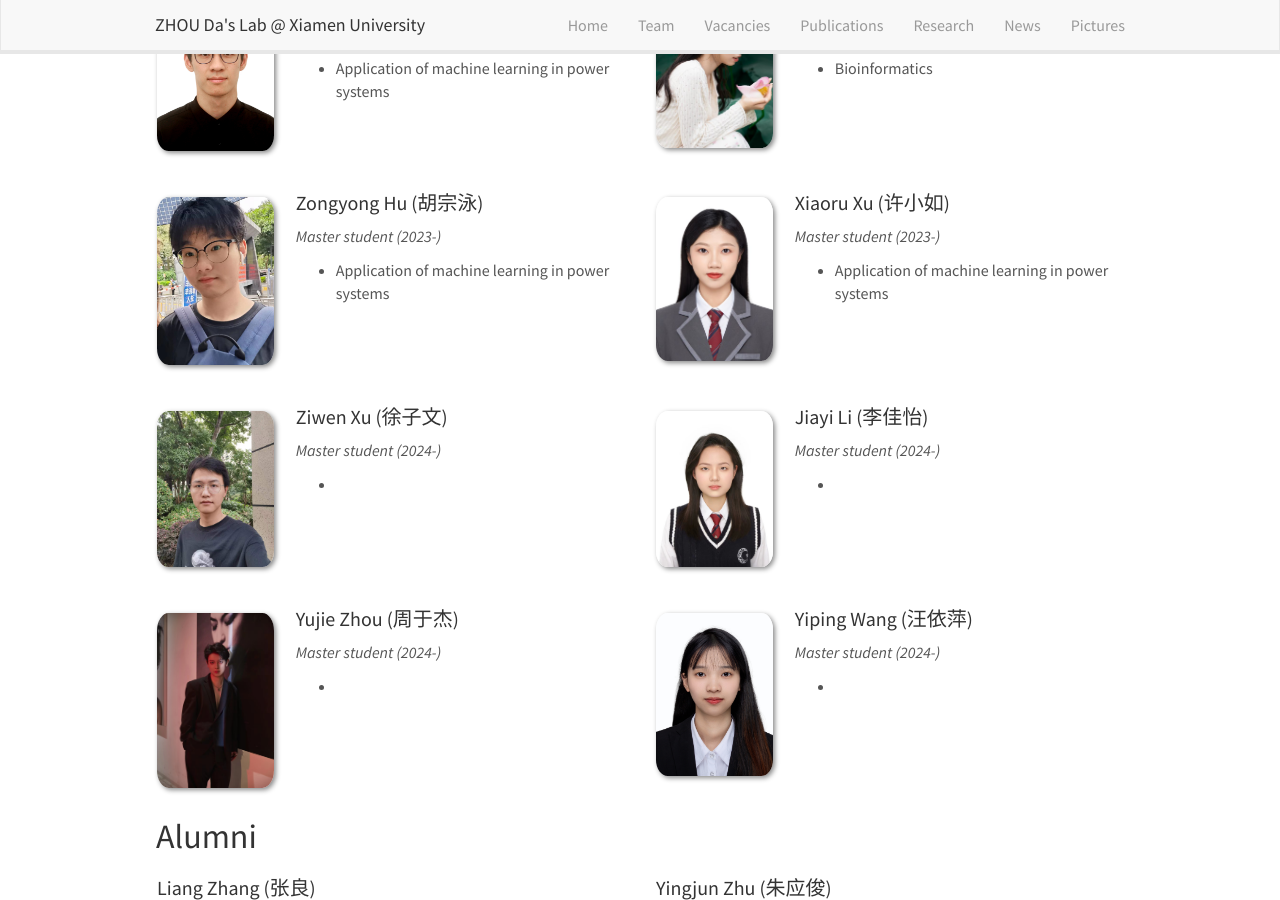
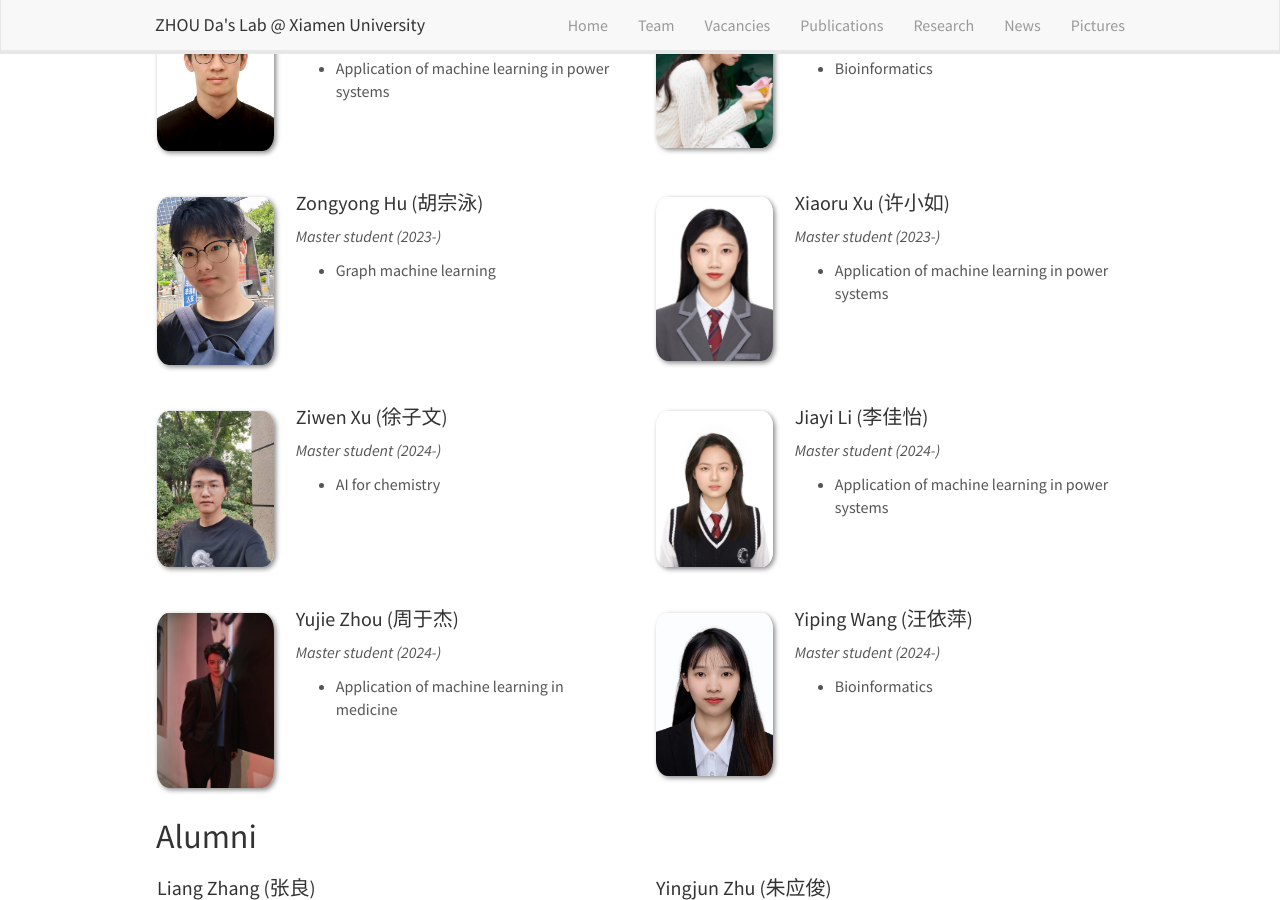
Before and after one commit to ZhouDaLab/zhoudalab.github.io, a Jekyll site: the page built from _pages/team.md, in a window 1280 px wide and 900 px high, scrolled down 1319 px. Built offline with Jekyll 4.4.1, drawn with Linux system fonts in a browser that asks for light colours; nearby versions of some CDN libraries.

Commit message:
Update students.yml

```diff
--- a/_data/students.yml
+++ b/_data/students.yml
@@ -97,7 +97,7 @@
   info: Master student (2023-)
   email: xx
   number_educ: 1
-  education1: Application of machine learning in power systems
+  education1: Graph machine learning
 
 - name: Xiaoru Xu (许小如)
   photo: xuxiaoru.jpg
@@ -111,25 +111,25 @@
   info: Master student (2024-)
   email: xx
   number_educ: 1
-  education1:
+  education1: AI for chemistry
 
 - name: Jiayi Li (李佳怡)
   photo: lijiayi.jpg
   info: Master student (2024-)
   email: xx
   number_educ: 1
-  education1:
+  education1: Application of machine learning in power systems
 
 - name: Yujie Zhou (周于杰)
   photo: zhouyujie.jpg
   info: Master student (2024-)
   email: xx
   number_educ: 1
-  education1:
+  education1: Application of machine learning in medicine
 
 - name: Yiping Wang (汪依萍)
   photo: wangyiping.jpg
   info: Master student (2024-)
   email: xx
   number_educ: 1
-  education1:
+  education1: Bioinformatics
```
